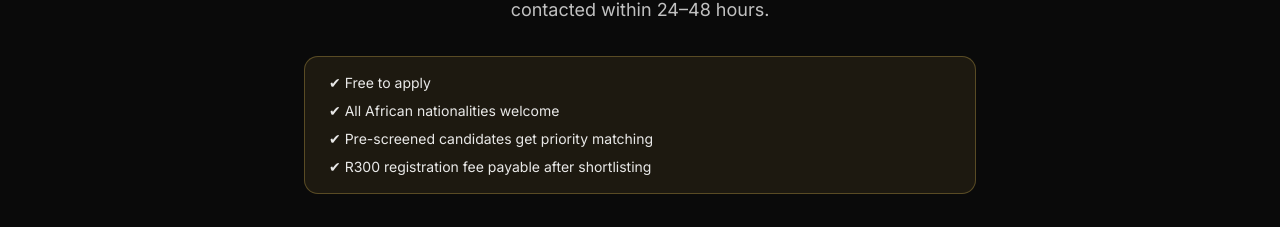
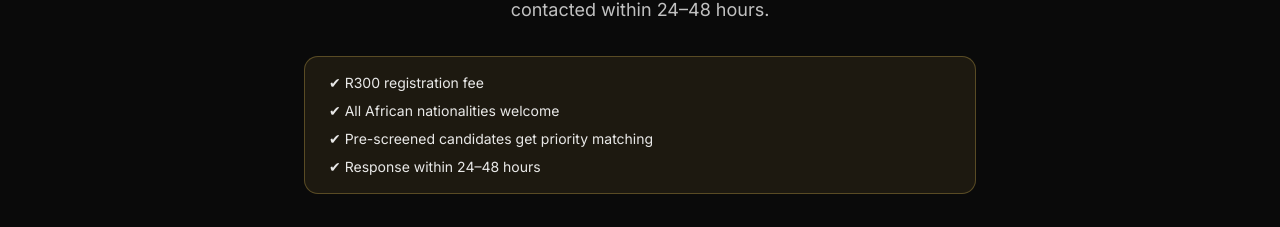
Before and after one commit to paasforest/v0-build-immigrant-support-network, a Next.js app: page /apply in a window 1280 px wide. Shown: the part 217-444 px from the top of the page. Built offline with nearby package versions, Linux system fonts and the light colour scheme; no server answers; a web font is replaced by a local one.

Commit message:
fix(apply): upfront R300 copy in hero info strip (Option A)
- Lead with R300 registration fee; replace free/payable-after lines with 24–48h response

Made-with: Cursor

```diff
--- a/app/apply/page.tsx
+++ b/app/apply/page.tsx
@@ -145,10 +145,10 @@ export default function ApplyPage() {
           </p>
           <div className="mx-auto mt-8 max-w-2xl rounded-xl border border-gold/35 bg-gold/10 px-4 py-4 text-left text-sm text-white/90 md:px-6">
             <ul className="space-y-2">
-              <li>✔ Free to apply</li>
+              <li>✔ R300 registration fee</li>
               <li>✔ All African nationalities welcome</li>
               <li>✔ Pre-screened candidates get priority matching</li>
-              <li>✔ R300 registration fee payable after shortlisting</li>
+              <li>✔ Response within 24–48 hours</li>
             </ul>
           </div>
         </div>
```
